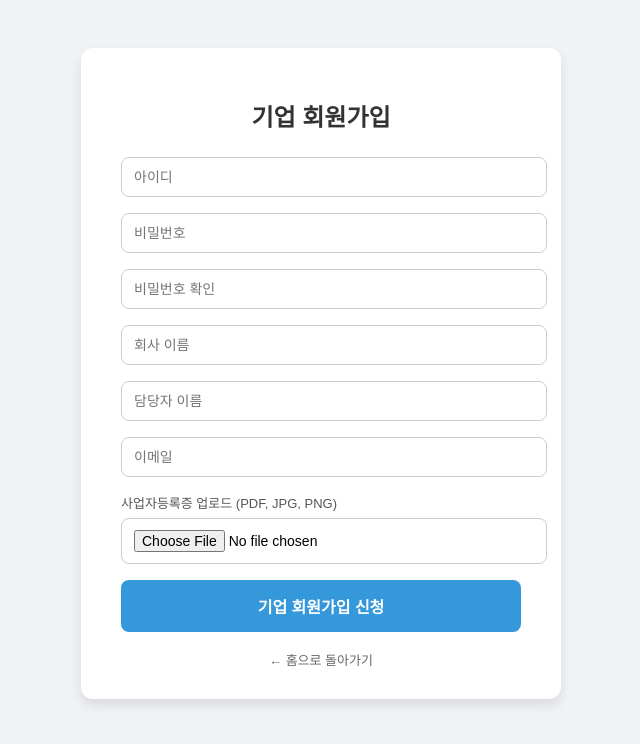
After one commit to kang-bs/senior-care-project, a Flask app: page /register_company in a window 1280 px wide. The commit adds this page. Shown: the top 744 px of the page, without its empty margins (319-959 px from the left). Run offline with Flask 3, Linux system fonts and the light colour scheme; parts of the project's set-up code (start-up, migrations or seed data) failed here and were passed over.

Commit message:
기업, 관리자 승인

```diff
--- a/app.py
+++ b/app.py
@@ -11,12 +11,15 @@ from routes.areas import areas_bp
 from routes.jobs import jobs_bp
 from routes.chat import chat_bp
 from utils.helpers import format_date, format_datetime, format_salary, get_work_days, calculate_time_ago
+from cli import register_cli  # ⬅ cli.py에서 만든 함수 import
+from routes.admin.admin import admin_bp
 
 app = Flask(__name__)
 app.config.from_object(Config)
 
 Session(app)
 db.init_app(app)
+register_cli(app)  # ⬅ CLI 명령 등록
 
 login_manager = LoginManager()
 login_manager.init_app(app)
@@ -41,6 +44,7 @@ app.register_blueprint(kakao_bp, url_prefix="/login")
 app.register_blueprint(areas_bp)
 app.register_blueprint(jobs_bp)
 app.register_blueprint(chat_bp)
+app.register_blueprint(admin_bp)
 
 # 초기 DB 설정
 with app.app_context():
--- a/config.py
+++ b/config.py
@@ -30,3 +30,6 @@ class Config:
 
     # 세션 저장 방식
     SESSION_TYPE = os.getenv("SESSION_TYPE", "filesystem")
+
+    UPLOAD_FOLDER = os.path.join(os.path.dirname(__file__), "static", "uploads")
+    ALLOWED_EXTENSIONS = {"png", "jpg", "jpeg", "pdf"}
--- a/models.py
+++ b/models.py
@@ -23,7 +23,11 @@ class User(db.Model):
     password = db.Column(db.String(255), nullable=True)       # 비밀번호 (해시로 저장)
 
     # 사용자 유형: 0 - 일반, 1 - 기업, 2 - 관리자
-    user_type = db.Column(db.Integer, default=0)              # 사용자 유형
+    user_type = db.Column(db.Integer, default=0)
+
+    is_verified = db.Column(db.Boolean, default=False)  # 관리자 승인 여부 (False=대기, True=승인)
+    business_registration_file = db.Column(db.String(255), nullable=True)  # 사업자 등록증 파일 경로
+    business_registration_original = db.Column(db.String(255))  # 사용자 원본 파일명
 
     # 소셜 로그인 정보
     social_type = db.Column(db.String(20), nullable=True)     # 소셜 로그인 타입 (google, kakao 등)
--- a/routes/auth.py
+++ b/routes/auth.py
@@ -5,6 +5,10 @@ from models import db, User
 import requests
 from config import Config
 import bcrypt
+import os
+from flask import current_app, flash
+from werkzeug.utils import secure_filename
+import uuid
 
 # 인증 관련 라우트를 담당하는 블루프린트 생성
 auth_bp = Blueprint("auth", __name__)
@@ -173,6 +177,77 @@ def register():
 
     return render_template("register.html")
 
+    # ----------- 기업 회원가입 (관리자 승인 대기) ----------------->
+
+
+@auth_bp.route("/register_company", methods=["GET", "POST"])
+def register_company():
+    if request.method == "POST":
+        username = request.form["username"]
+        password = request.form["password"]
+        confirm_password = request.form["confirm_password"]
+        nickname = request.form["nickname"]
+        name = request.form.get("name")
+        email = request.form.get("email")
+
+        # 1. 비밀번호 확인
+        if password != confirm_password:
+            flash("비밀번호가 일치하지 않습니다.")
+            return redirect(url_for("auth.register_company"))
+
+        # 2. 아이디 중복 확인
+        if User.query.filter_by(username=username).first():
+            flash("이미 존재하는 사용자입니다.")
+            return redirect(url_for("auth.register_company"))
+
+        # 3. 파일 업로드 처리
+        file = request.files.get("business_registration")
+
+        # 허용 확장자 검사 함수
+        def allowed_file(filename):
+            return '.' in filename and \
+                filename.rsplit('.', 1)[1].lower() in current_app.config['ALLOWED_EXTENSIONS']
+
+        filename = None
+        if file and file.filename != "" and allowed_file(file.filename):
+            original_filename = secure_filename(file.filename)  # 원본 파일명 확보
+            ext = original_filename.rsplit('.', 1)[1].lower()  # 확장자 분리
+
+            # 🔸 파일명 충돌 완전 방지: UUID.확장자 로 저장
+            unique_filename = f"{uuid.uuid4().hex}.{ext}"
+
+            upload_path = os.path.join(current_app.config['UPLOAD_FOLDER'], unique_filename)
+            os.makedirs(os.path.dirname(upload_path), exist_ok=True)
+            file.save(upload_path)
+        else:
+            flash("사업자등록증 파일을 업로드해주세요. (허용 확장자: png, jpg, jpeg, pdf)")
+            return redirect(url_for("auth.register_company"))
+
+        # 4. 비밀번호 해시 처리
+        hashed_pw = bcrypt.hashpw(password.encode("utf-8"), bcrypt.gensalt())
+
+        # 5. User 객체 생성 및 DB 저장
+        user = User(
+            username=username,
+            password=hashed_pw.decode("utf-8"),
+            nickname=nickname,
+            name=name,
+            email=email,
+            user_type=1,  # 기업회원
+            is_verified=False,  # 승인 대기
+            business_registration_file = unique_filename,  # 업로드 파일명 저장
+            business_registration_original = original_filename,
+        )
+
+
+        db.session.add(user)
+        db.session.commit()
+
+        flash("기업 회원가입 신청이 완료되었습니다. 관리자의 승인을 기다려 주세요.")
+        return redirect(url_for("auth.home"))
+
+    return render_template("register_company.html")
+
 
 # 로그인 라우트
 @auth_bp.route("/login", methods=["GET", "POST"])
@@ -183,7 +258,12 @@ def login():
 
         user = User.query.filter_by(username=username).first()
         if not user or not bcrypt.checkpw(password.encode("utf-8"), user.password.encode("utf-8")):
-            flash("로그인 실패. 아이디 또는 비밀번호를 확인하세요.")
+            flash("로그인 실패. 아이디 또는 비밀번호를 확인하세요.", "warning")
+            return redirect(url_for("auth.login"))
+
+        # 기업회원인 경우 승인 여부 검사
+        if user.user_type == 1 and not user.is_verified:
+            flash("기업회원 승인 대기 중입니다. 관리자의 승인이 필요합니다.", "warning")
             return redirect(url_for("auth.login"))
 
         login_user(user)
--- a/templates/home.html
+++ b/templates/home.html
@@ -102,6 +102,7 @@
 
         <a class="basic-btn" href="{{ url_for('auth.login') }}">일반 로그인</a>
         <a class="basic-btn" href="{{ url_for('auth.register') }}">회원가입</a>
+        <a class="basic-btn" href="{{ url_for('auth.register_company') }}">기업 회원가입</a>
     </div>
 </body>
 </html>
--- /dev/null
+++ b/templates/register_company.html
@@ -0,0 +1,103 @@
+<!DOCTYPE html>
+<html lang="ko">
+<head>
+    <meta charset="UTF-8" />
+    <title>기업 회원가입</title>
+    <style>
+        body {
+            font-family: 'Noto Sans KR', sans-serif;
+            background: #f0f2f5;
+            display: flex;
+            justify-content: center;
+            padding: 40px 0;
+        }
+        .register-container {
+            background: white;
+            width: 400px;
+            border-radius: 12px;
+            padding: 30px 40px;
+            box-shadow: 0 6px 12px rgba(0,0,0,0.1);
+        }
+        h2 {
+            text-align: center;
+            margin-bottom: 24px;
+            color: #333;
+            font-weight: 700;
+        }
+        form input[type="text"],
+        form input[type="password"],
+        form input[type="email"],
+        form input[type="file"] {
+            width: 100%;
+            padding: 11px 12px;
+            margin-bottom: 16px;
+            border: 1.2px solid #ccc;
+            border-radius: 8px;
+            font-size: 14px;
+            transition: border 0.2s;
+        }
+        form input[type="text"]:focus,
+        form input[type="password"]:focus,
+        form input[type="email"]:focus,
+        form input[type="file"]:focus {
+            outline: none;
+            border-color: #3498db;
+            box-shadow: 0 0 5px rgba(52, 152, 219, 0.3);
+        }
+        button {
+            width: 100%;
+            background-color: #3498db;
+            border: none;
+            padding: 14px 0;
+            font-size: 16px;
+            color: white;
+            font-weight: 700;
+            border-radius: 8px;
+            cursor: pointer;
+            transition: background-color 0.3s;
+        }
+        button:hover {
+            background-color: #2980b9;
+        }
+        .back-link {
+            display: block;
+            text-align: center;
+            margin-top: 18px;
+            font-size: 13px;
+            color: #666;
+            text-decoration: none;
+        }
+        .back-link:hover {
+            color: #3498db;
+        }
+        label {
+            font-size: 13px;
+            color: #555;
+            margin-bottom: 6px;
+            display: block;
+        }
+    </style>
+</head>
+<body>
+    <div class="register-container">
+        <h2>기업 회원가입</h2>
+        <form method="POST" action="{{ url_for('auth.register_company') }}" enctype="multipart/form-data">
+            <input type="text" name="username" placeholder="아이디" required>
+
+            <input type="password" name="password" placeholder="비밀번호" required>
+            <input type="password" name="confirm_password" placeholder="비밀번호 확인" required>
+
+            <input type="text" name="nickname" placeholder="회사 이름" required>
+            <input type="text" name="name" placeholder="담당자 이름">
+
+            <input type="email" name="email" placeholder="이메일" required>
+
+            <label for="business_registration">사업자등록증 업로드 (PDF, JPG, PNG)</label>
+            <input type="file" name="business_registration" accept=".pdf,.jpg,.jpeg,.png" required>
+
+            <button type="submit">기업 회원가입 신청</button>
+        </form>
+        <a href="{{ url_for('auth.home') }}" class="back-link">← 홈으로 돌아가기</a>
+    </div>
+</body>
+</html>
```
Also changed, not shown: cli.py (added, +26 -0 lines), routes/admin/admin.py (added, +58 -0 lines), templates/admin/pending_companies.html (added, +78 -0 lines), templates/login.html (+10 -0 lines), templates/main.html (+11 -0 lines), static/uploads/2025-08-10_184549.png (added), static/uploads/4ec61534feba4b31ac79102a886a50dd.png (added), static/uploads/93abd150b336448bada848f499e30f4c.png (added), static/uploads/97d14071a74b4d68ad1bad95ede4d6f4.png (added), static/uploads/e705ac6a4f93480486f116ac737de80f.png (added), static/uploads/e83a64d28cd5443db882521f0da63635.png (added), uploads/2025-08-10_184549.png (added), 2 other files.
